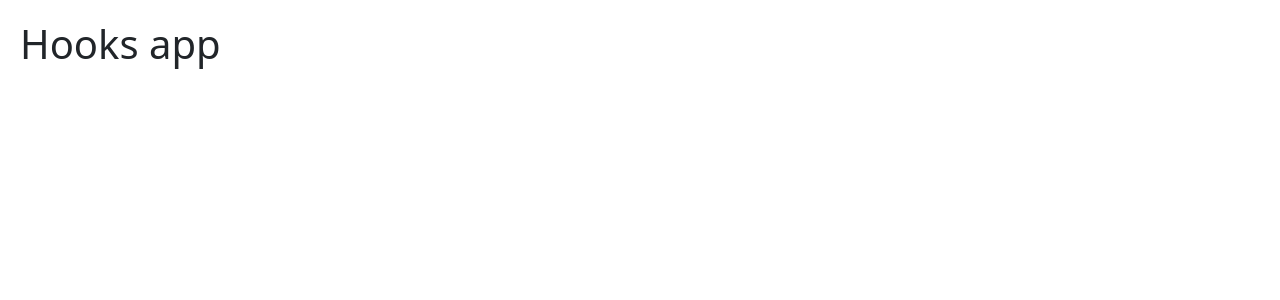
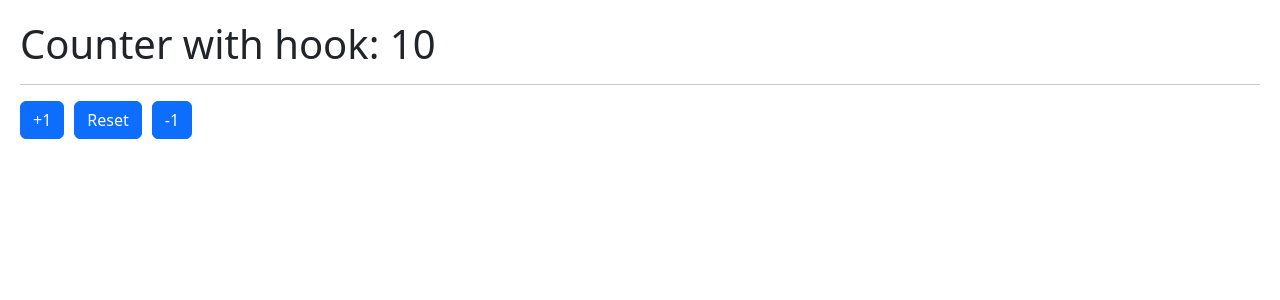
Before and after one commit to arasman/react-hook-app, a React (Vite) app: page / in a window 1280 px wide. Shown: the top 300 px of the page. Built offline with nearby package versions, Linux system fonts and the light colour scheme.

Commit message:
useState with custom hook

```diff
--- a/index.html
+++ b/index.html
@@ -4,7 +4,7 @@
     <meta charset="UTF-8" />
     <meta name="viewport" content="width=device-width, initial-scale=1.0" />
     <!-- CSS only -->
-<link href="https://cdn.jsdelivr.net/npm/bootstrap@5.2.2/dist/css/bootstrap.min.css" rel="stylesheet" integrity="sha384-Zenh87qX5JnK2Jl0vWa8Ck2rdkQ2Bzep5IDxbcnCeuOxjzrPF/et3URy9Bv1WTRi" crossorigin="anonymous">
+  <link href="https://cdn.jsdelivr.net/npm/bootstrap@5.2.2/dist/css/bootstrap.min.css" rel="stylesheet" integrity="sha384-Zenh87qX5JnK2Jl0vWa8Ck2rdkQ2Bzep5IDxbcnCeuOxjzrPF/et3URy9Bv1WTRi" crossorigin="anonymous">
     <title>Hooks App (Vite+React)</title>
   </head>
   <body>
--- /dev/null
+++ b/src/01-useState/CounterApp.jsx
@@ -0,0 +1,21 @@
+import { useState } from "react"
+
+export const CounterApp = () => {
+    const [state, setCounter] = useState({
+        counter1: 10,
+        counter2: 20,
+        counter3: 30,
+    });
+  const {counter1, counter2, counter3} = state;
+  return (
+    <>
+     <h1>Counter1: {counter1}</h1>
+     <h1>Counter2: {counter2}</h1>
+     <h1>Counter3: {counter3}</h1>
+     <hr/>
+     <button onClick={() => setCounter({
+        ...state, counter1: counter1 +1
+     })}>+1</button>
+    </>
+  )
+}
--- /dev/null
+++ b/src/01-useState/CounterWithCustomHook.jsx
@@ -0,0 +1,14 @@
+import { useCounter } from "../hooks/useCounter";
+
+export const CounterWithCustomHook = () => {
+    const {counter, increment, decrement, reset} = useCounter()
+    return (
+        <>
+            <h1>Counter with hook: {counter}</h1>
+            <hr />
+            <button className="btn btn-primary" onClick={() => increment(2)}>+1</button>
+            <button className="btn btn-primary" onClick={reset}>Reset</button>
+            <button className="btn btn-primary" onClick={() => decrement(2)}>-1</button>
+        </>
+    );
+};
--- a/src/HooksApp.jsx
+++ b/src/HooksApp.jsx
@@ -1,7 +1,7 @@
 export const HooksApp = () => {
   return (
     <h1>
-      Hooks app
+      Hooks app!!
     </h1>
   )
   }
--- /dev/null
+++ b/src/hooks/useCounter.js
@@ -0,0 +1,21 @@
+import { useState } from "react"
+
+export const useCounter = (initialValue = 10) => {
+    const [counter, setCounter] = useState(initialValue);
+    const increment = (value =1) => {
+        setCounter(counter + value);
+    }
+    const decrement = (value = 1) => {
+        if (counter === 0) return;
+        setCounter(counter - value);
+    }
+    const reset = () => {
+        setCounter(initialValue);
+    }
+    return {
+        counter,
+        increment,
+        decrement,
+        reset
+    }
+}
--- a/src/main.jsx
+++ b/src/main.jsx
@@ -1,10 +1,14 @@
 import React from 'react'
 import ReactDOM from 'react-dom/client'
+import { CounterApp } from './01-useState/Counterapp'
+import { CounterWithCustomHook } from './01-useState/CounterWithCustomHook'
 import { HooksApp } from './HooksApp'
 import './index.css'
 
 ReactDOM.createRoot(document.getElementById('root')).render(
   <React.StrictMode>
-    <HooksApp />
+    {/* <HooksApp /> */}
+    {/* <CounterApp/> */}
+    <CounterWithCustomHook/>
   </React.StrictMode>
 )
--- a/vite.config.js
+++ b/vite.config.js
@@ -3,5 +3,10 @@
 
 // https://vitejs.dev/config/
 export default defineConfig({
-  plugins: [react()]
+  plugins: [react()],
+  server: {
+    watch: {
+      usePolling: true
+    }
+  }
 })
```
